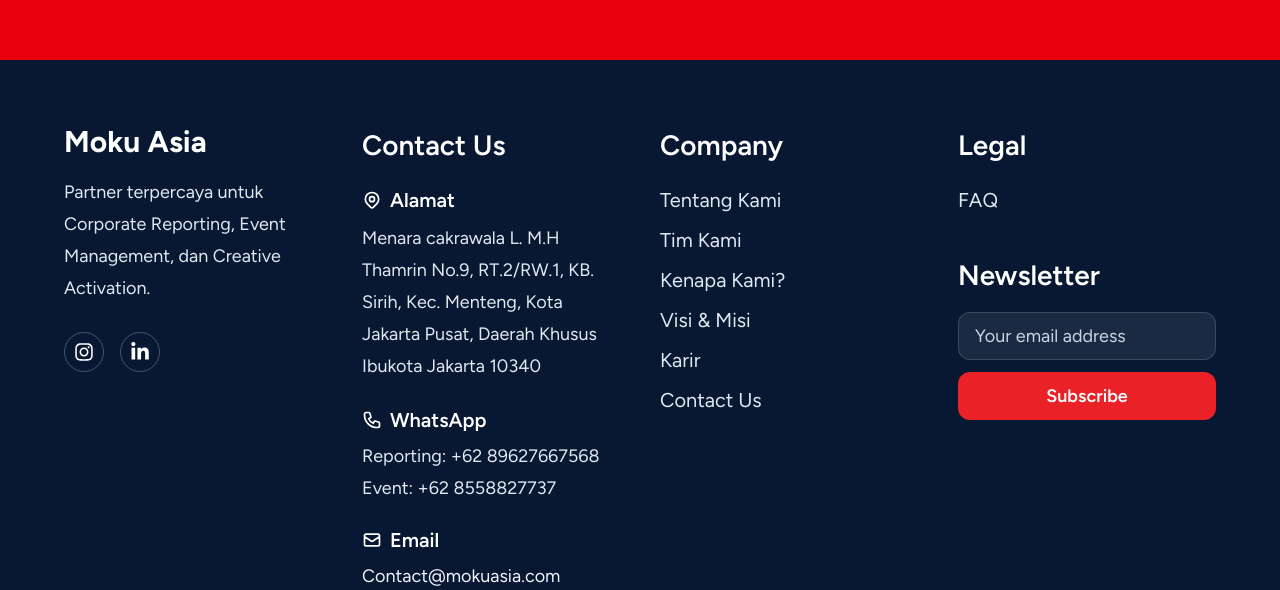
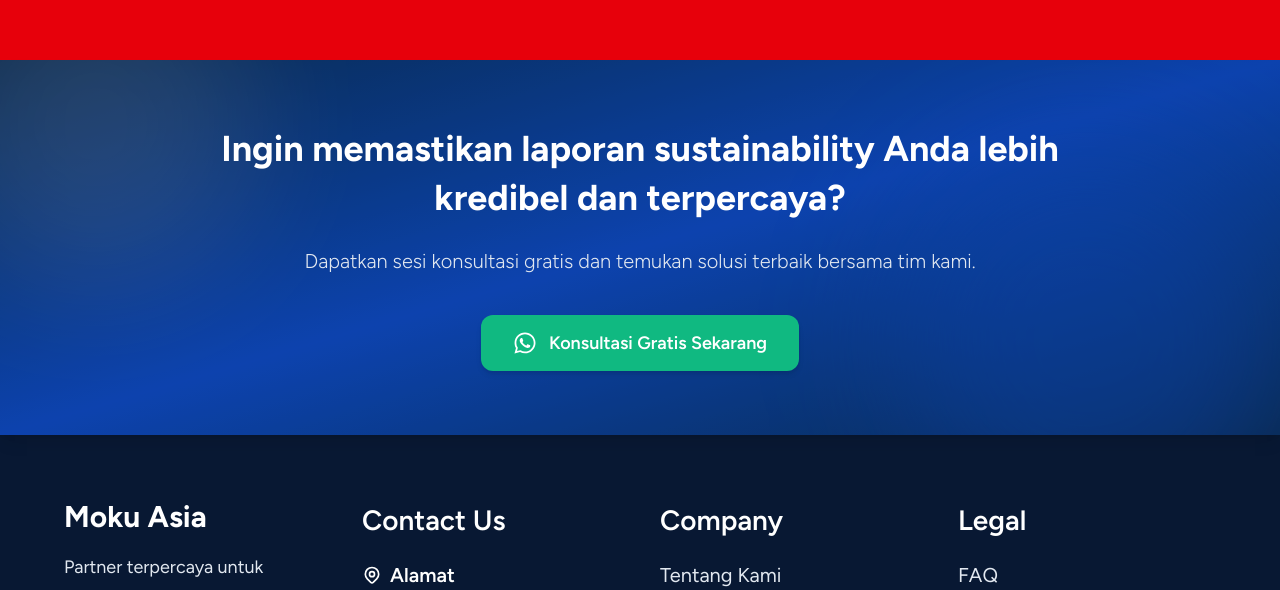
Before and after one commit to renoammar/moku-kreativ-asia, a Next.js app: page /event in a window 1280 px wide. Shown: the part 1842-2432 px from the top of the page. Built offline with nearby package versions, Linux system fonts and the light colour scheme.

Commit message:
feat: added mini banner to eventpage

```diff
--- a/app/event/page.tsx
+++ b/app/event/page.tsx
@@ -1,10 +1,12 @@
 import EventServices from "../components/event-page/EventServices"
+import MiniBannerEvent from "../components/event-page/MiniBannerEvent"
 import PortofolioEvent from "../components/event-page/PortofolioEvent"
 function page() {
   return (
     <>
     <EventServices />
     <PortofolioEvent />
+    <MiniBannerEvent />
     </>
   )
 }
```
